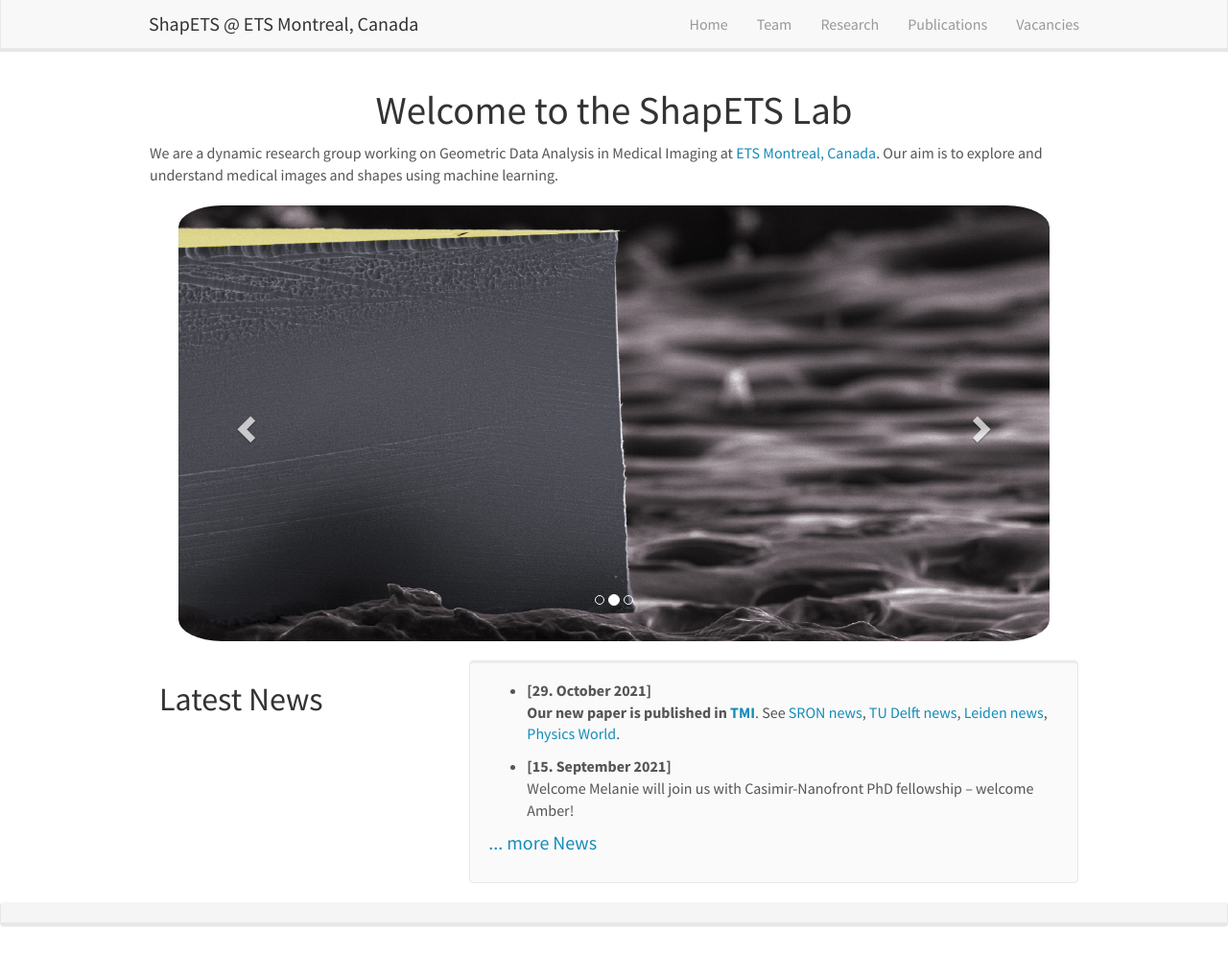
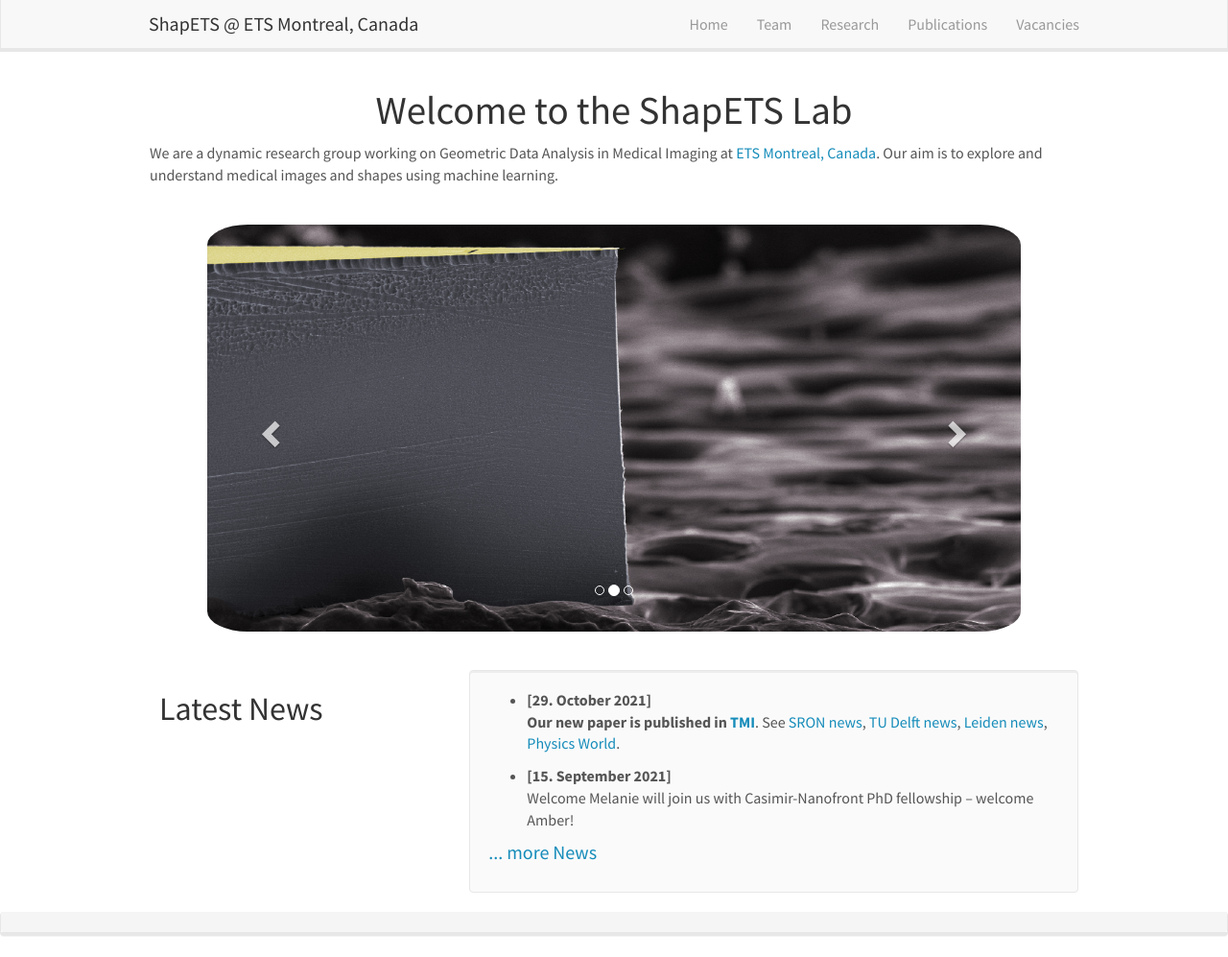
Before and after one commit to kharitz/shapets_website, a Jekyll site: the page built from _pages/home.md, in a window 1280 px wide and 997 px high. Shown: the whole window at 96% size. Built offline with Jekyll 4.4.1, drawn with Linux system fonts in a browser that asks for light colours; nearby versions of some CDN libraries.

Commit message:
Update main.scss

```diff
--- a/css/main.scss
+++ b/css/main.scss
@@ -85,8 +85,8 @@ firstp {
 
 .carousel {
     border-radius: 3px 3px 3px 3px;
-    margin-bottom: 20px;
-    margin-top: 20px;
-    margin-left: 30px;
-    margin-right: 30px;
+    margin-bottom: 40px;
+    margin-top: 40px;
+    margin-left: 60px;
+    margin-right: 60px;
 }
```
